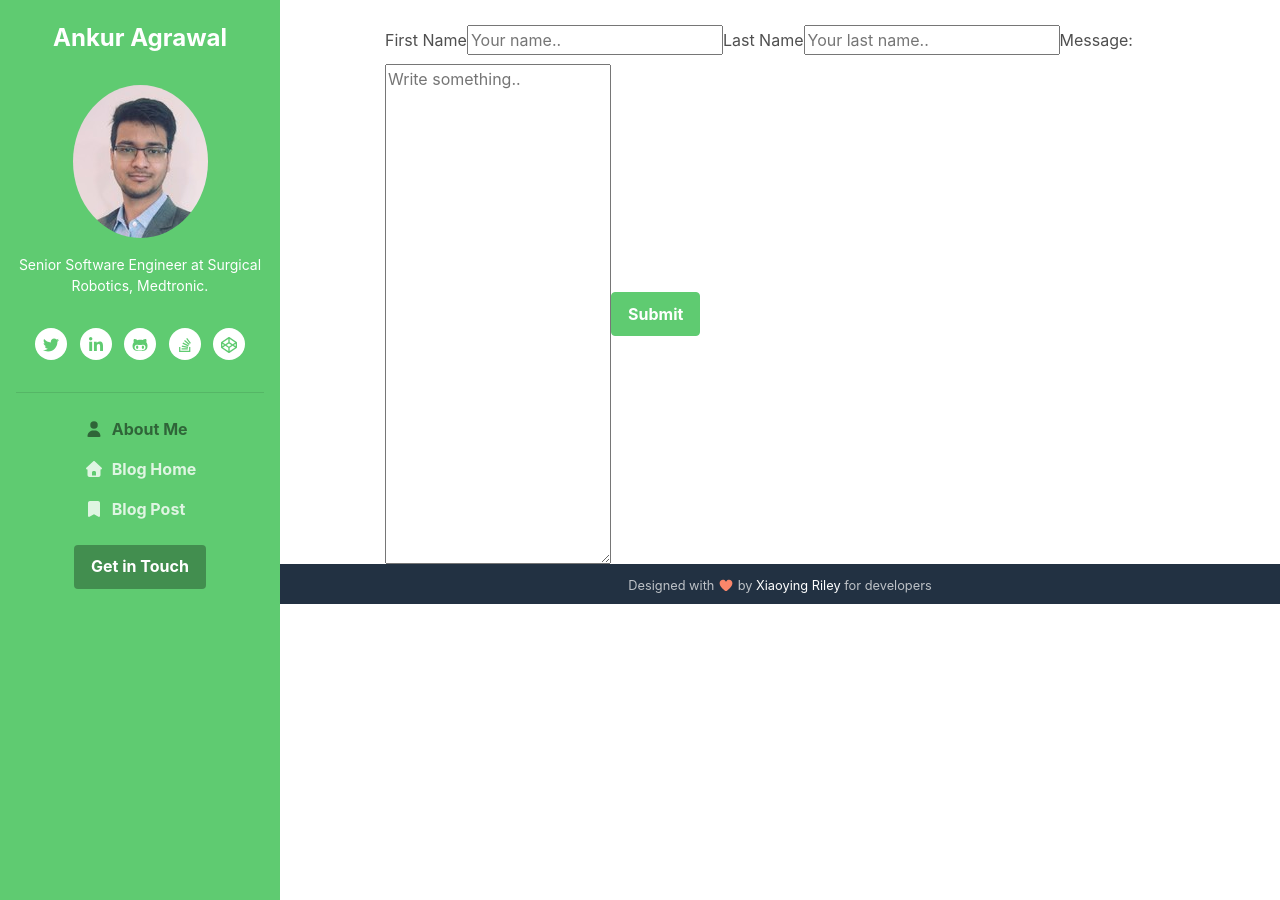
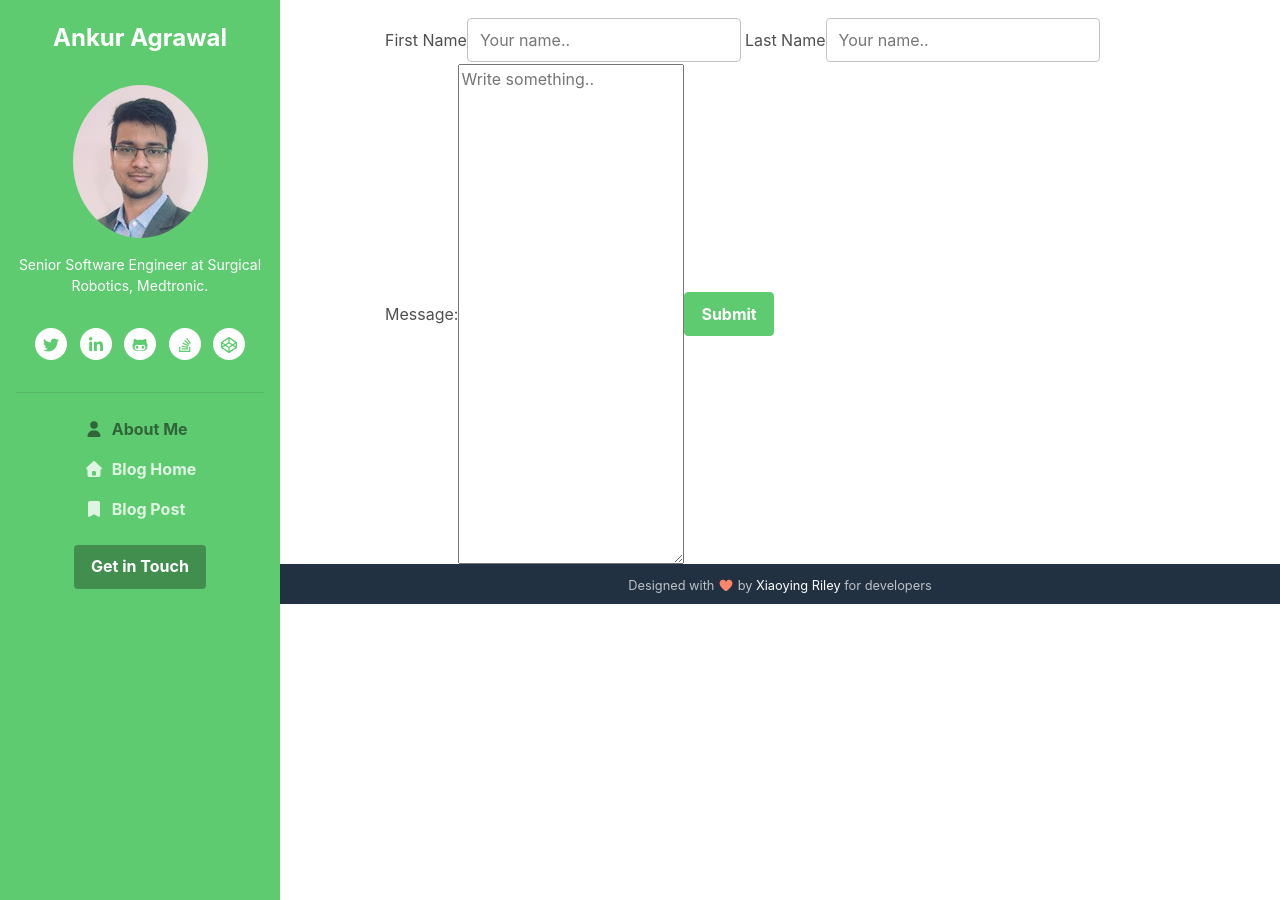
Before and after one commit to ankur-agrawal/ankur-agrawal.github.io, a Jekyll site: the page built from contact.html, in a window 1280 px wide. Built offline with Jekyll 4.4.1, drawn with Linux system fonts in a browser that asks for light colours; nearby versions of some CDN libraries; library files that are not in the unit come from our copies.

Commit message:
contact page formatting

```diff
--- a/contact.html
+++ b/contact.html
@@ -7,25 +7,29 @@ layout: default
 
     <div class="form-group">
         <label for="fname">First Name</label>
-        <input type="text" id="fname" name="firstname" placeholder="Your name..">
+<!--        <input type="text" id="fname" name="firstname" placeholder="Your name..">-->
+        <input type="text" id="fname" name="firstname" class="form-control mr-md-1 semail" placeholder="Your name..">
+        <br><br>
     </div>
-    <br><br>
+
 
     <div class="form-group">
         <label for="lname">Last Name</label>
-        <input type="text" id="lname" name="lastname" placeholder="Your last name..">
+<!--        <input type="text" id="lname" name="lastname" placeholder="Your last name..">-->
+        <input type="text" id="lname" name="lastname" class="form-control mr-md-1 semail" placeholder="Your name..">
+        <br><br>
     </div>
 
+    <div class="form-group">
+        <label for="message">Message:</label>
+        <br><br>
+    </div>
 
-    <br><br>
     <div class="form-group">
-    <label for="message">Message:</label>
+        <textarea id="message" name="message" placeholder="Write something.." style="height:500px"></textarea>
+        <br><br>
     </div>
-    <br><br>
-    <div class="form-group">
-    <textarea id="message" name="message" placeholder="Write something.." style="height:500px"></textarea>
-    </div>
-    <br><br>
+
     <button class="btn btn-primary">Submit</button>
 
   </form>
```
